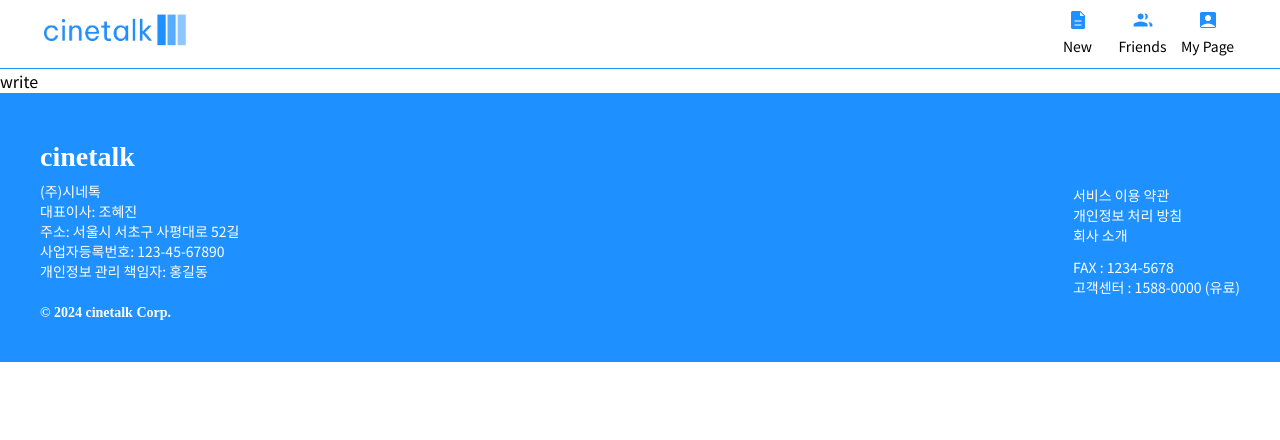
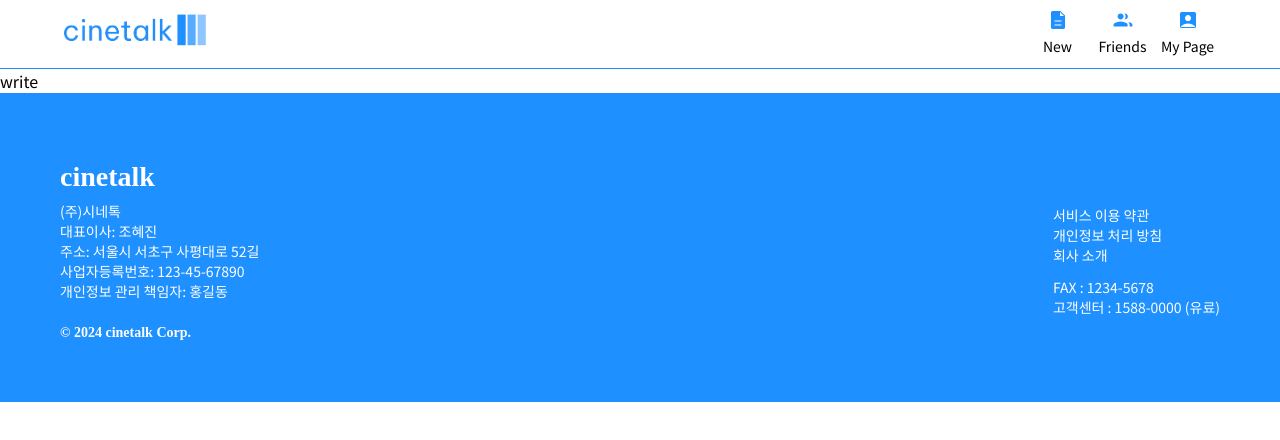
Before and after one commit to hjinn0813/cinetalk, a React (Create React App) app: page /Write in a window 1280 px wide. Shown: the top 440 px of the page. Built offline with nearby package versions, Linux system fonts and the light colour scheme; a web font is replaced by a local one.

Commit message:
fix: header, footer 좌우여백 수정

```diff
--- a/src/styles/Footer/Footer.scss
+++ b/src/styles/Footer/Footer.scss
@@ -13,7 +13,7 @@
   height: auto;
 }
 .foot-container {
-  padding: 2.5rem;
+  padding: 3.75rem;
   position: relative;
 }
 
--- a/src/styles/Header/Header.scss
+++ b/src/styles/Header/Header.scss
@@ -4,7 +4,7 @@
 .header {
   border-bottom: 1.5px solid $main-blue;
   font-weight: 500;
-  padding: 0.25rem 2.5rem;
+  padding: 0.25rem 3.75rem;
   font-size: 0.875rem;
   height: 3.75rem;
 
```
